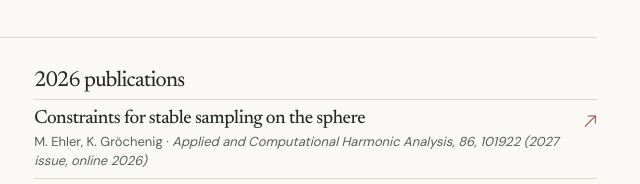
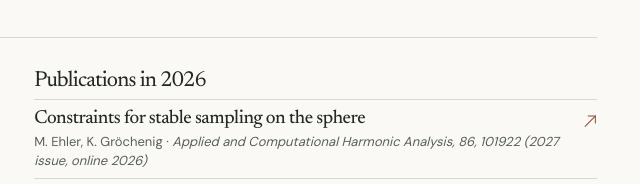
Before and after one commit to ehler-martin/ehler-martin.github.io, a plain HTML site: page index.html in a window 1280 px wide. Shown: the part 744-928 px from the top of the page, 625-1265 px from the left. Drawn offline with Linux system fonts and the light colour scheme.

Commit message:
Rename the homepage heading to Publications in 2026

```diff
--- a/index.html
+++ b/index.html
@@ -148,7 +148,7 @@
         </ul>
       </section>
       <section aria-labelledby="recent-2026">
-        <h2 id="recent-2026">2026 publications</h2>
+        <h2 id="recent-2026">Publications in 2026</h2>
         <ul class="highlight-list">
           <li>
             <a class="highlight-paper" href="https://doi.org/10.1016/j.acha.2026.101922">
```
